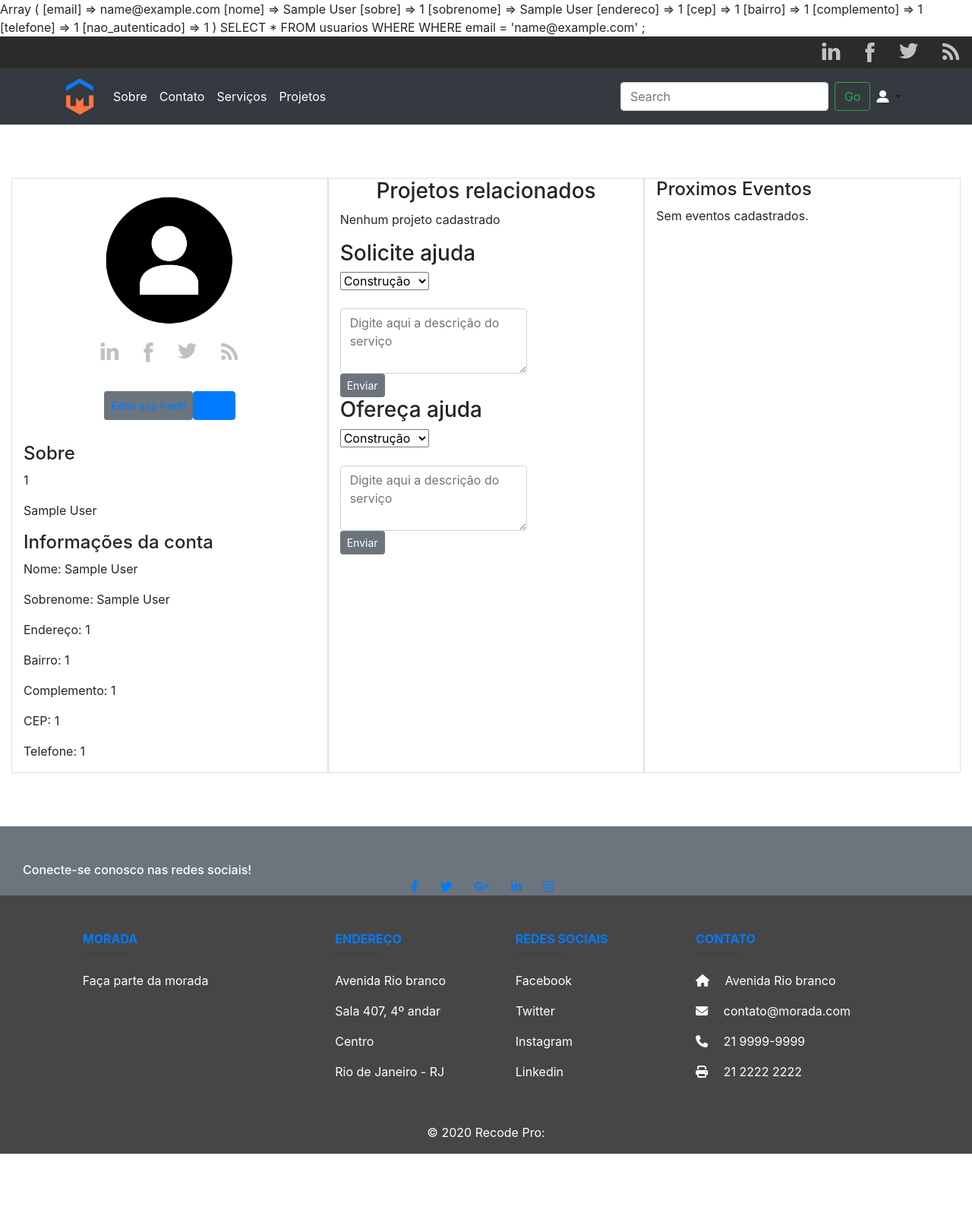
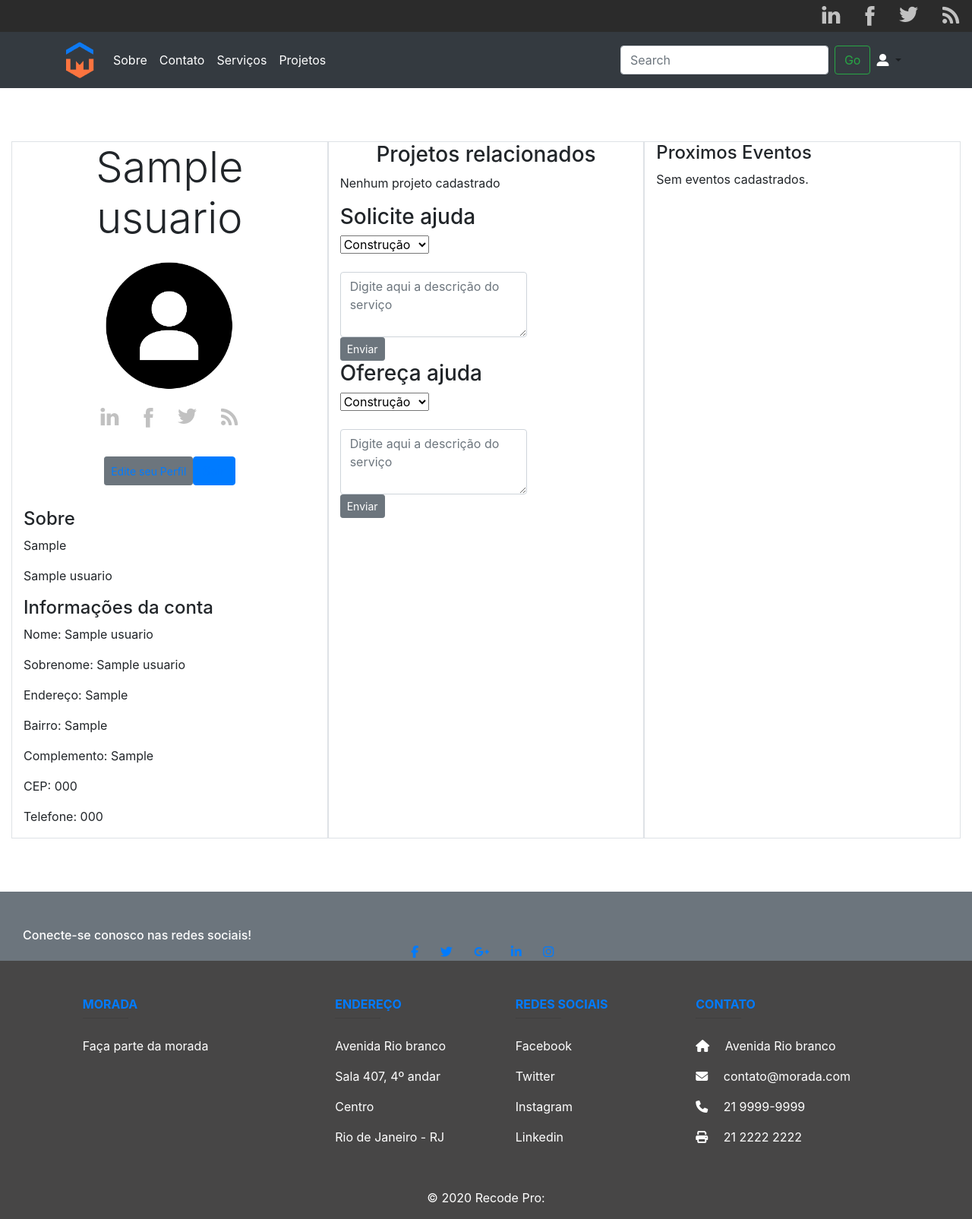
Before and after one commit to matheusrdads/morada_php, a PHP site: page /perfil.php in a window 1280 px wide. Shown: the whole page at 76% size. Before the commit the page ends 1519 px from the top, so only its background shows below. Run offline with PHP 8.4, Linux system fonts and the light colour scheme; the visitor is signed in with stand-in values (Sample User, id 1); tables that the repository leaves empty or names only in its code hold one stand-in row (values such as "Sample post"); data that the repository does not hold is empty; some libraries are stand-ins or nearby versions.

Commit message:
Criação de exibir dados, correção do retorno dos dados após update, update ofe e soli serviços

```diff
--- a/editprofile.php
+++ b/editprofile.php
@@ -45,7 +45,7 @@
 
     <input type="date" class="inpt_date" name = "data_de_nascimento" id="idade"  placeholder="idade">
     <br>
-    <Input class="sobre" type="text"  nome="sobre" placeholder="Sobre">
+    <input class="sobre" type="text"  name="sobre" placeholder="Sobre">
     <br>
     <br>
 
--- a/perfil.php
+++ b/perfil.php
@@ -2,16 +2,7 @@
 // session_start();
 // print_r($_SESSION);
 include('./php/includes/verifica_login.php');
-print_r($_SESSION);
-include('./php/actions/conexaodb.php');
-    $email = $_SESSION['email'];
-
-    $query = "SELECT * FROM usuarios WHERE WHERE email = '$email' ;";
-    $result = mysqli_query($conn, $query);
-
-    print_r($query);
-    $row = mysqli_fetch_assoc($result);
-
+include('./php/actions/exibeDados.php');
 
 require "./php/includes/menu.php";
 
@@ -54,49 +45,49 @@
 
         </div>
             <h4>Sobre</h4>
-            <p><?php echo $_SESSION['sobre'];?>
+            <p><?php echo $row['sobre'];?>
             </p>
-            <p><?php echo $_SESSION['sobrenome'];?>
+            <p><?php echo $row['sobrenome'];?>
             </p>
 
             <h4>Informações da conta</h4>
-            <p>Nome: <?php echo $_SESSION['nome'];?> </p>
+            <p>Nome: <?php echo $row['nome'];?> </p>
 
             <p>Sobrenome: <?php
             // if ($_SESSION['sobrenome'] = null)
             //     echo "Não Cadastrado";
             // else
-                echo $_SESSION['sobrenome'];?> </p>
+                echo $row['sobrenome'];?> </p>
 
             <p>Endereço: <?php
         //     if (!$_SESSION['endereco'] = null)
         //     echo "Não Cadastrado";
         // else
-          echo $_SESSION['endereco'];?> </p>
+          echo $row['endereco'];?> </p>
 
             <p>Bairro: <?php
             // if (!$_SESSION['bairro'] = null)
             //     echo "Não Cadastrado";
             // else
-             echo $_SESSION['bairro'];?>
+             echo $row['bairro'];?>
             </p>
 
             <p>Complemento: <?php
         //     if (!$_SESSION['complemento'] = null)
         //     echo "Não Cadastrado";
         // else
-         echo $_SESSION['complemento'];?> </p>
+         echo $row['complemento'];?> </p>
 
             <p>CEP: <?php
         //     if (!$_SESSION['cep'] = null)
         //     echo "Não Cadastrado";
         // else
-        echo $_SESSION['cep'];?></p>
+        echo $row['cep'];?></p>
             <p>Telefone:
                 <?php //if (!$_SESSION['telefone'] = null)
                 //echo "Não Cadastrado";
                 //else
-             echo $_SESSION['telefone'];?>  </p>
+             echo $row['telefone'];?>  </p>
 
 
             <!-- Informações para armezanar apenas no banco de dados, não rendenizar no perfil
@@ -111,26 +102,26 @@
             <p>Nenhum projeto cadastrado</p>
 
 
-            <form class="form" method="post" action="solicitarservicos.php">
+            <form class="form" method="post" action="./php/actions/postsolicitar_servicos.php">
                 <label for="">
                         <h3 class="display-5">Solicite ajuda</h3>
 
                         <select name="categoria">
-                        <option value="">Construção</option>
-                        <option value="">Manutenção</option>
+                        <option value="construcao">Construção</option>
+                        <option value="manutencao">Manutenção</option>
                         </select><br><br>
-                        <textarea class="form-control" id="exampleFormControlTextarea1" name="descrição" rows="3" placeholder="Digite aqui a descrição do serviço"></textarea>
+                        <textarea class="form-control" id="exampleFormControlTextarea1" name="descricao" rows="3" placeholder="Digite aqui a descrição do serviço"></textarea>
                         <button type="submit" class="btn btn-secondary btn-sm">
                             Enviar
                         </button>
             </form>
-                    <form class="form" method="post" action="oferecerservicos.php">
+                    <form class="form" method="post" action="./php/actions/postoferecer_servicos.php">
                             <h3 class="display-5">Ofereça ajuda</h3>
                                 <select name="categoria">
-                                    <option value="">Construção</option>
-                                    <option value="">Manutenção</option>
+                                    <option value="construcao">Construção</option>
+                                    <option value="manutencao">Manutenção</option>
                                 </select><br><br>
-                                    <textarea class="form-control" id="exampleFormControlTextarea1" name="descrição" rows="3" placeholder="Digite aqui a descrição do serviço"></textarea>
+                                    <textarea class="form-control" id="exampleFormControlTextarea1" name="descricao" rows="3" placeholder="Digite aqui a descrição do serviço"></textarea>
 
                             <button type="submit" class="btn btn-secondary btn-sm"> Enviar</button>
                 <form>
--- /dev/null
+++ b/php/actions/exibeDados.php
@@ -0,0 +1,8 @@
+<?php
+
+include('./php/actions/conexaodb.php');
+    $email = $_SESSION['email'];
+
+    $query = "SELECT * FROM usuarios WHERE email = '$email' ;";
+    $result = mysqli_query($conn, $query);
+    $row = mysqli_fetch_assoc($result);
--- a/php/actions/postoferecer_servicos.php
+++ b/php/actions/postoferecer_servicos.php
@@ -6,7 +6,7 @@
     $categoria = $_POST['categoria'];
     $descricao = $_POST['descricao'];
 
-    $sql = "INSERT into oferecer_servicos (categoria, descricao) values ('$categoria', '$descricao');";
+    $sql = "INSERT INTO `oferecer_servicos`( `categoria`, `descricao`) VALUES ( '$categoria','$descricao' )";
     $result = $conn->query($sql);
 
     if ($result){
--- a/php/actions/postsolicitar_servicos.php
+++ b/php/actions/postsolicitar_servicos.php
@@ -6,7 +6,7 @@
     $categoria = $_POST['categoria'];
     $descricao = $_POST['descricao'];
 
-    $sql = "INSERT into solicitar_servicos (categoria, descricao) values ('$categoria', '$descricao');";
+    $sql = "INSERT INTO `solicitar_servicos`( `categoria`, `descricao`) VALUES ( '$categoria','$descricao' )";
     $result = $conn->query($sql);
 
     if ($result){
```
Also changed, not shown: php/actions/posteditprofile.php (+8 -4 lines).
